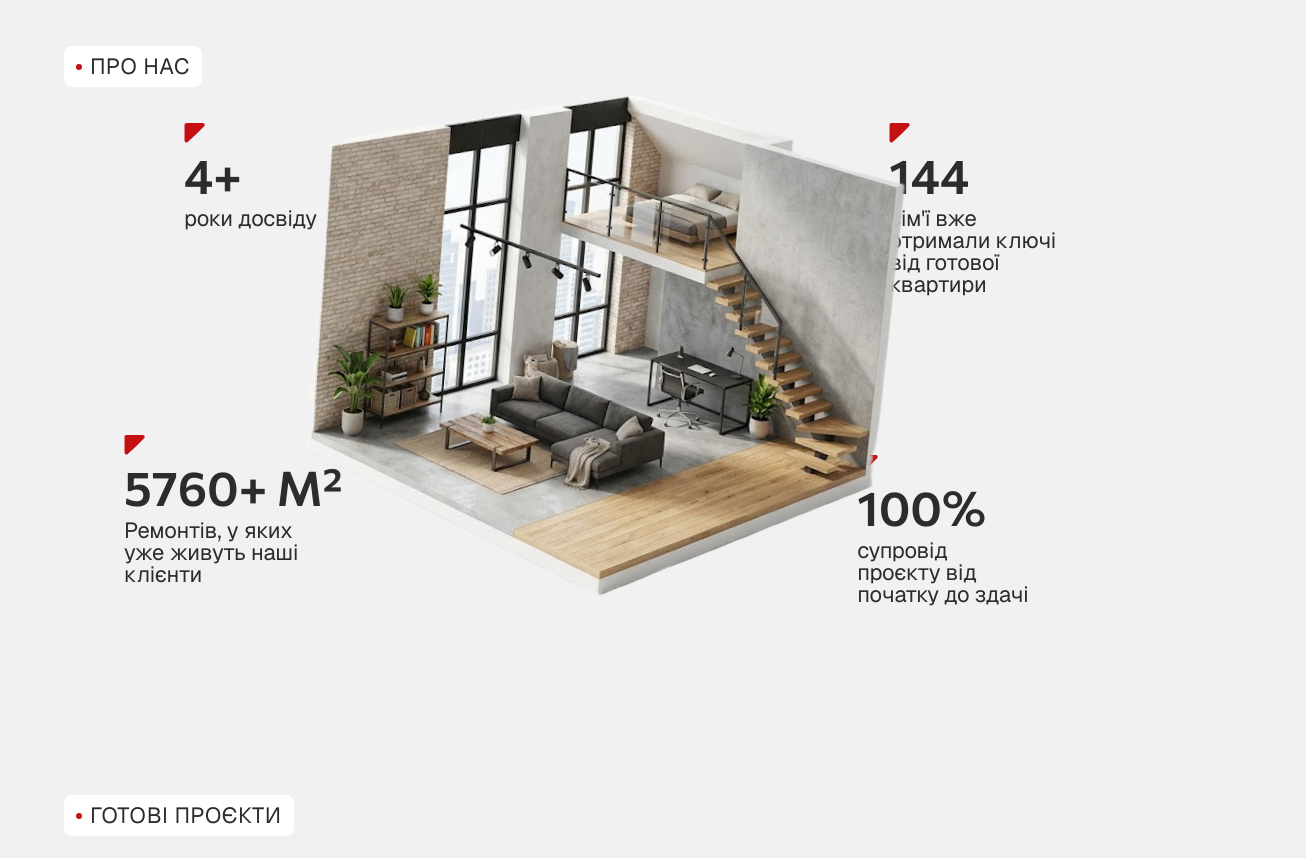
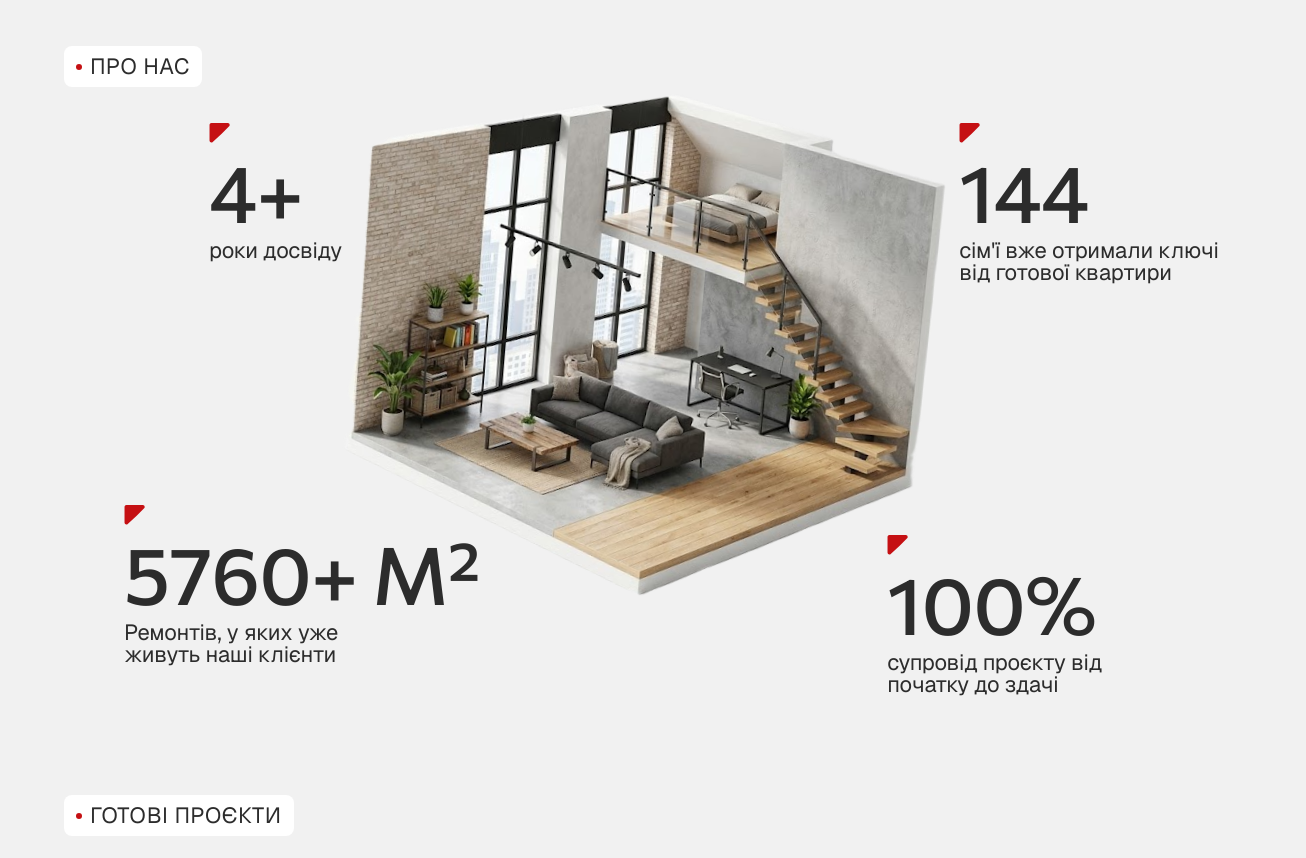
Before and after one commit to StarKolya/dobrybud, a Next.js app: page /uk in a window 1280 px wide. Shown: the part 800-1658 px from the top of the page, 1306 px wide, since content can reach past the window. Built offline with nearby package versions, Linux system fonts and the light colour scheme.

Commit message:
desktop about finished

```diff
--- a/src/components/sections/home/AboutStats.tsx
+++ b/src/components/sections/home/AboutStats.tsx
@@ -12,7 +12,7 @@ const STATS = [
     suffix: "+",
     order: "order-3",
     column: "left",
-    offset: "translate-x-30",
+    offset: "translate-x-[145px]",
   },
   {
     key: "projects",
@@ -20,7 +20,7 @@ const STATS = [
     suffix: "",
     order: "order-2",
     column: "right",
-    offset: "desktop:translate-x-5 ",
+    offset: "desktop:translate-x-[90px]",
   },
   {
     key: "hours",
@@ -28,7 +28,7 @@ const STATS = [
     suffix: "+ M²",
     order: "order-6",
     column: "left",
-    offset: "desktop:translate-x-15 desktop:-translate-y-15",
+    offset: "desktop:translate-x-15 desktop:translate-y-5",
   },
   {
     key: "team",
@@ -36,7 +36,7 @@ const STATS = [
     suffix: "%",
     order: "order-5",
     column: "right",
-    offset: "desktop:-translate-x-3 desktop:-translate-y-10",
+    offset: "desktop:translate-x-[18px] desktop:translate-y-12.5",
   },
 ] as const;
 
@@ -74,11 +74,11 @@ function Stat({
       className={`flex flex-col gap-2 ${className}`}
     >
       <FlagIcon className="h-5 w-5.5 text-brand-red" />
-      <span className="font-heading text-4xl font-semibold text-brand-dark desktop:text-5xl">
+      <span className="font-heading whitespace-nowrap text-4xl font-medium uppercase leading-none tracking-[-0.01em] lining-nums proportional-nums text-brand-dark desktop:text-[80px]">
         {value}
         {suffix}
       </span>
-      <span className="max-w-44 text-[22px] leading-[100%] font-normal tracking-[-0.01em]">
+      <span className="max-w-[270px] font-sans text-[22px] leading-none font-normal tracking-[-0.01em] lining-nums proportional-nums">
         {t(labelKey)}
       </span>
     </div>
@@ -129,12 +129,12 @@ export function AboutStats() {
             ))}
           </div>
 
-          <div className="relative order-4 col-span-2 aspect-586/522 desktop:order-0 desktop:col-span-1 desktop:col-start-2 desktop:row-start-1 desktop:row-span-2 desktop:self-start desktop:w-[586px] desktop:z-10">
+          <div className="relative order-4 col-span-2 aspect-586/522 desktop:order-0 desktop:col-span-1 desktop:col-start-2 desktop:row-start-1 desktop:row-span-2 desktop:self-start desktop:justify-self-center desktop:w-[586px] desktop:z-10">
             <Image
               src="/images/about/3d-house.png"
               alt=""
               fill
-              className="object-contain desktop:rotate-[5deg] desktop:-translate-x-40 desktop:-translate-y-10"
+              className="object-contain desktop:rotate-[5deg] desktop:-translate-y-10"
             />
           </div>
         </div>
```
